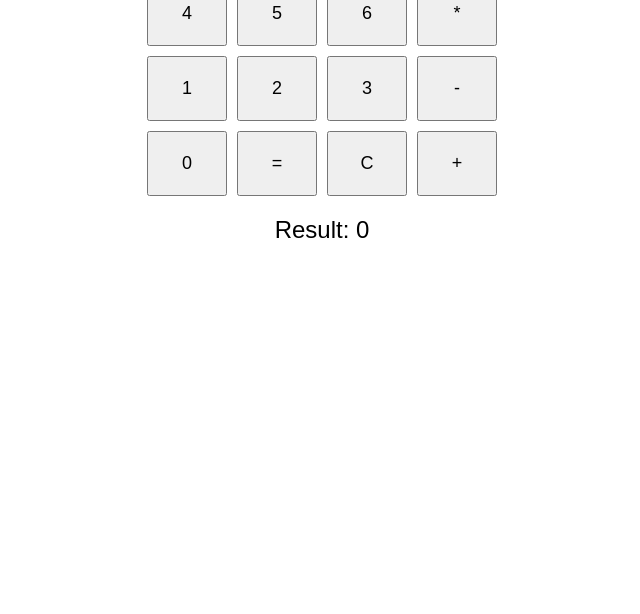
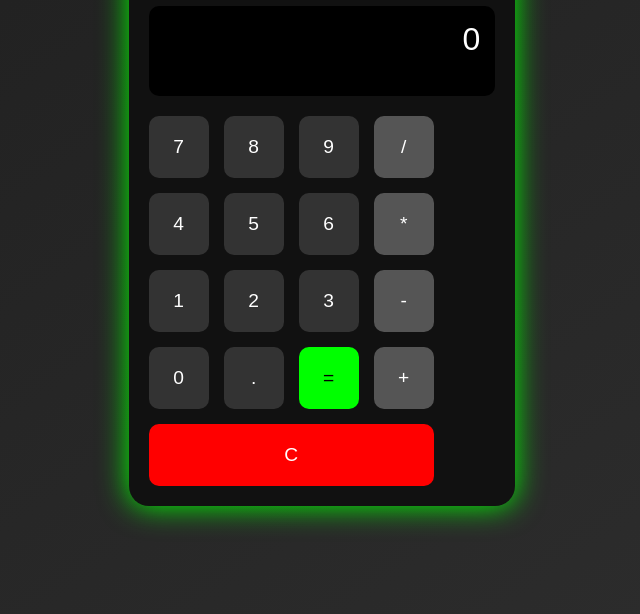
Before and after one commit to AsavelaTshonisile/CODSOFT-Javascript-calculator, a plain HTML site: page index.html in a window 1280 px wide. Shown: the part 202-816 px from the top of the page, without its empty margins (318-958 px from the left). Drawn offline with Linux system fonts and the light colour scheme.

Commit message:
I have started everything from scratch

```diff
--- a/index.html
+++ b/index.html
@@ -2,125 +2,136 @@
 <html lang="en">
 <head>
   <meta charset="UTF-8">
-    <meta name="viewport" content="width=device-width, initial-scale=1.0">
-    <title>Calculator</title>
+  <title>My JAVASCRIPT Calculator</title>
   <style>
     body {
       display: flex;
-            flex-direction: column;
+      justify-content: center;
       align-items: center;
+      height: 100vh;
+      background: linear-gradient(145deg, #1e1e1e, #2e2e2e);
+      color: white;
       font-family: Arial, sans-serif;
     }
+
     .calculator {
+      background: #111;
+      padding: 20px;
+      border-radius: 20px;
+      box-shadow: 0 0 30px #0f0;
+    }
+
+    .display {
+      background: black;
+      padding: 15px;
+      font-size: 2rem;
+      text-align: right;
+      border-radius: 10px;
+      margin-bottom: 20px;
+      height: 60px;
+      overflow-x: auto;
+    }
+
+    .buttons {
       display: grid;
-            grid-template-columns: repeat(4, 80px);
-            gap: 10px;
-            margin-top: 20px;
+      grid-template-columns: repeat(4, 60px);
+      grid-gap: 15px;
     }
+
     button {
       padding: 20px;
-            font-size: 18px;
+      font-size: 1.2rem;
+      background: #333;
+      color: white;
+      border: none;
+      border-radius: 10px;
+      cursor: pointer;
+      transition: background 0.2s ease;
     }
-        #result {
-            margin-top: 20px;
-            font-size: 24px;
+
+    button:hover {
+      background: #0f0;
+      color: black;
+    }
+
+    .operator {
+      background: #555;
+    }
+
+    .equal {
+      background: #0f0;
+      color: black;
+    }
+
+    .clear {
+      background: #f00;
+      color: white;
     }
   </style>
 </head>
 <body>
 
-    <h1>JavaScript Calculator</h1>
+  <div class="calculator">
+    <h1>Tshonisile's Calculator</h1>
+    <div id="display" class="display">0</div>
+    <div class="buttons">
+      <button onclick="append('7')">7</button>
+      <button onclick="append('8')">8</button>
+      <button onclick="append('9')">9</button>
+      <button class="operator" onclick="append('/')">/</button>
 
-    <div class="calculator">
-        <button onclick="appendNumber('7')">7</button>
-        <button onclick="appendNumber('8')">8</button>
-        <button onclick="appendNumber('9')">9</button>
-        <button onclick="setOperation('/')">/</button>
+      <button onclick="append('4')">4</button>
+      <button onclick="append('5')">5</button>
+      <button onclick="append('6')">6</button>
+      <button class="operator" onclick="append('*')">*</button>
 
-        <button onclick="appendNumber('4')">4</button>
-        <button onclick="appendNumber('5')">5</button>
-        <button onclick="appendNumber('6')">6</button>
-        <button onclick="setOperation('*')">*</button>
+      <button onclick="append('1')">1</button>
+      <button onclick="append('2')">2</button>
+      <button onclick="append('3')">3</button>
+      <button class="operator" onclick="append('-')">-</button>
 
-        <button onclick="appendNumber('1')">1</button>
-        <button onclick="appendNumber('2')">2</button>
-        <button onclick="appendNumber('3')">3</button>
-        <button onclick="setOperation('-')">-</button>
+      <button onclick="append('0')">0</button>
+      <button onclick="append('.')">.</button>
+      <button class="equal" onclick="calculate()">=</button>
+      <button class="operator" onclick="append('+')">+</button>
 
-        <button onclick="appendNumber('0')">0</button>
-        <button onclick="calculate()">=</button>
-        <button onclick="clearResult()">C</button>
-        <button onclick="setOperation('+')">+</button>
+      <button class="clear" style="grid-column: span 4;" onclick="clearDisplay()">C</button>
+    </div>
   </div>
 
-    <div id="result">Result: 0</div>
+  <script>
+    let display = document.getElementById('display');
 
-    <script>
-        let currentInput = '';
-        let previousInput = '';
-        let operation = '';
-
-        // Function to append a number to the current input
-        function appendNumber(number) {
-            currentInput += number;
-            updateResult();
+    function append(value) {
+      if (display.innerText === "0" || display.innerText === "Error") {
+        display.innerText = value;
+      } else {
+        display.innerText += value;
+      }
     }
 
-        // Function to set the operation
-        function setOperation(op) {
-            if (currentInput === '') return; // Prevent operation if there's no input
-            if (previousInput !== '') {
-                calculate(); // Calculate the previous operation if exists
-            }
-            operation = op;
-            previousInput = currentInput;
-            currentInput = ''; // Clear current input for next number
+    function calculate() {
+      try {
+        let result = eval(display.innerText);
+
+        if (!isFinite(result)) {
+          throw new Error("Cannot divide by zero or invalid input.");
         }
 
-        // Function to perform calculation
-        function calculate() {
-            let computation;
-            const prev = parseFloat(previousInput);
-            const curr = parseFloat(currentInput);
-
-            if (isNaN(prev) || isNaN(curr)) return; // Prevent calculation if inputs are invalid
-
-            switch (operation) {
-                case '+':
-                    computation = prev + curr;
-                    break;
-                case '-':
-                    computation = prev - curr;
-                    break;
-                case '*':
-                    computation = prev * curr;
-                    break;
-                case '/':
-                    computation = prev / curr;
-                    break;
-                default:
-                    return;
+        if (isNaN(result)) {
+          throw new Error("Result is not a number.");
         }
 
-            currentInput = computation.toString(); // Update the current input with result
-            operation = ''; // Reset operation
-            previousInput = ''; // Clear previous input
-            updateResult(); // Display the new result
+        display.innerText = result;
+      } catch (err) {
+        display.innerText = "Error";
+        console.error("Calculation error:", err.message);
+      }
     }
 
-        // Function to update the displayed result
-        function updateResult() {
-            document.getElementById('result').innerText = "Result: " + (currentInput || '0');
-        }
-
-        // Function to clear the current input and result
-        function clearResult() {
-            currentInput = '';
-            previousInput = '';
-            operation = '';
-            updateResult(); // Reset display
+    function clearDisplay() {
+      display.innerText = "0";
     }
   </script>
-
 </body>
 </html>
```
Lines whose indentation alone changed are shown as unchanged.
